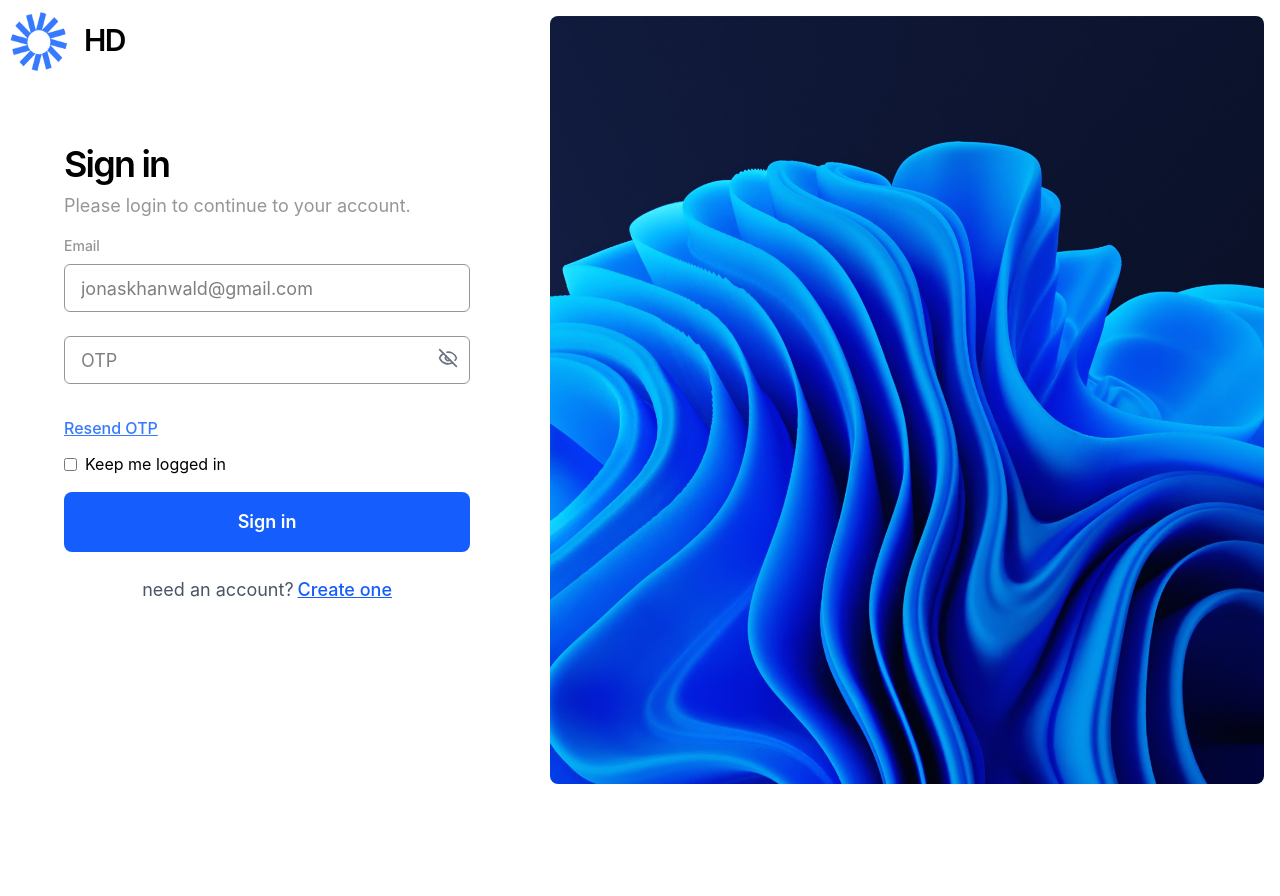
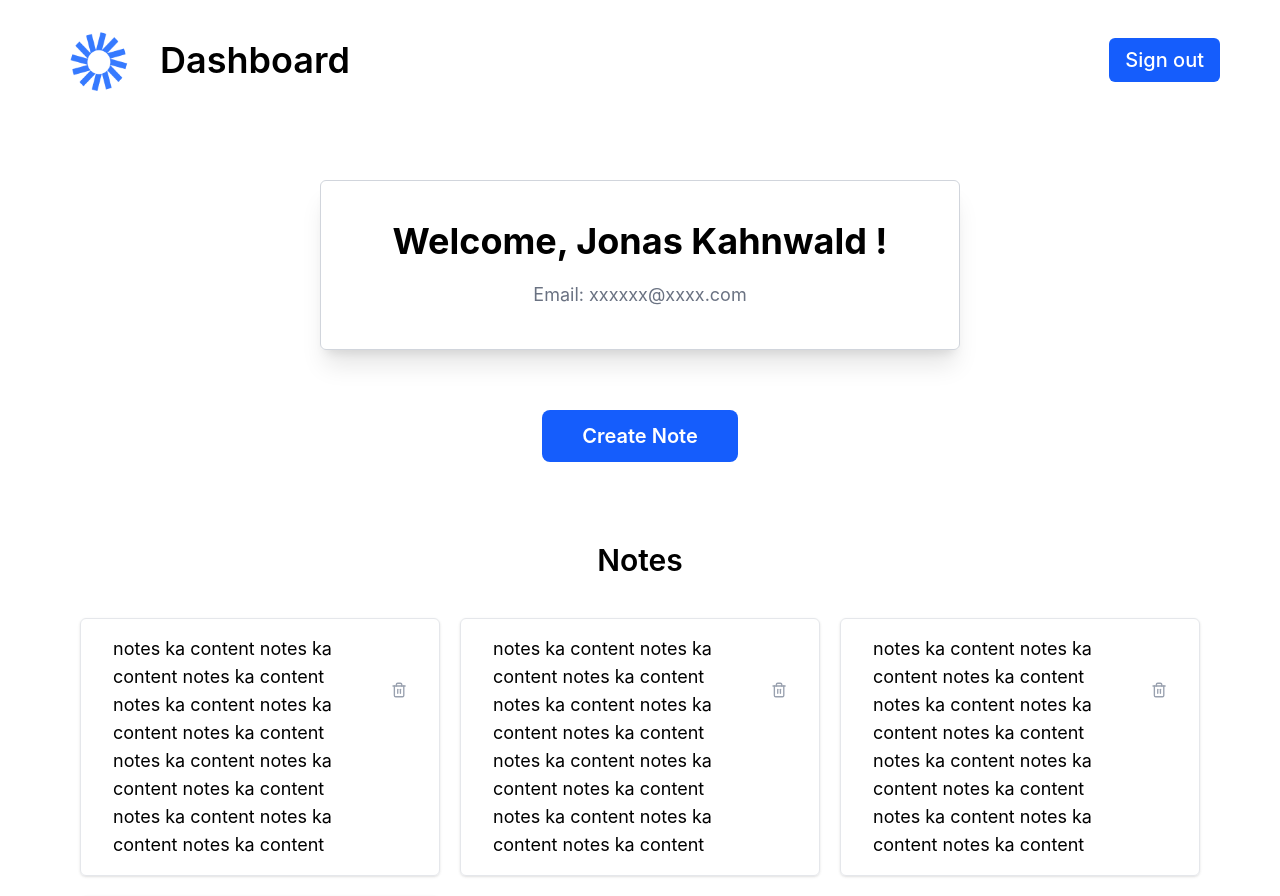
Before and after one commit to pratik-1732/Note-Taking-Application, a React (Vite) app in the folder client/: page / in a window 1280 px wide. Shown: the top 896 px of the page. Before the commit the page ends 800 px from the top, so only its background shows below. Built offline with nearby package versions, Linux system fonts and the light colour scheme.

Commit message:
dashboard page created

```diff
--- /dev/null
+++ b/client/components/Cards.jsx
@@ -0,0 +1,18 @@
+import React from "react";
+import { Trash2 } from "lucide-react";
+
+const Cards = () => {
+  return (
+    <div className="flex gap-5 px-8 py-4 border border-gray-200 rounded-md shadow-sm">
+      <p className="text-lg ">
+        notes ka content notes ka content notes ka content notes ka content
+        notes ka content notes ka content notes ka content notes ka content
+        notes ka content notes ka content notes ka content notes ka content
+      </p>
+
+      <Trash2 className="text-gray-400 cursor-pointer" size={110} />
+    </div>
+  );
+};
+
+export default Cards;
--- /dev/null
+++ b/client/components/Dashboard.jsx
@@ -0,0 +1,42 @@
+import React from "react";
+import Cards from "./Cards";
+
+const Dashboard = () => {
+  return (
+    <div>
+      <nav className="flex justify-between py-5 px-15 items-center">
+        <div className="flex gap-5 items-center">
+          <img src="/images/logo.png" className="h-20 w-20" />
+          <h1 className="text-4xl font-semibold">Dashboard</h1>
+        </div>
+        <div>
+          <button className="text-white cursor-pointer text-xl font-medium bg-blue-600 px-4 py-2 rounded-md">
+            Sign out
+          </button>
+        </div>
+      </nav>
+      <div className="flex flex-col items-center justify-center">
+        <div className="mx-20 my-15 px-5 py-10 border border-gray-300 shadow-xl rounded-md text-center w-1/2 ">
+          <h1 className="text-4xl font-bold mb-5">Welcome, Jonas Kahnwald !</h1>
+          <p className="text-lg font-normal text-gray-500">
+            Email: xxxxxx@xxxx.com
+          </p>
+        </div>
+        <button className="bg-blue-600 text-white text-xl rounded-lg px-10 py-3 font-semibold cursor-pointer">
+          Create Note
+        </button>
+      </div>
+      <div className="p-20">
+        <h1 className="text-3xl font-semibold mb-10 text-center">Notes</h1>
+        <div className="grid grid-cols-3 gap-5">
+          <Cards />
+          <Cards />
+          <Cards />
+          <Cards />
+        </div>
+      </div>
+    </div>
+  );
+};
+
+export default Dashboard;
--- a/client/src/App.jsx
+++ b/client/src/App.jsx
@@ -1,11 +1,12 @@
 import React from "react";
 import Signup from "../components/Signup";
 import Signin from "../components/Signin";
+import Dashboard from "../components/Dashboard";
 
 const App = () => {
   return (
     <div>
-      <Signin />
+      <Dashboard />
     </div>
   );
 };
```
